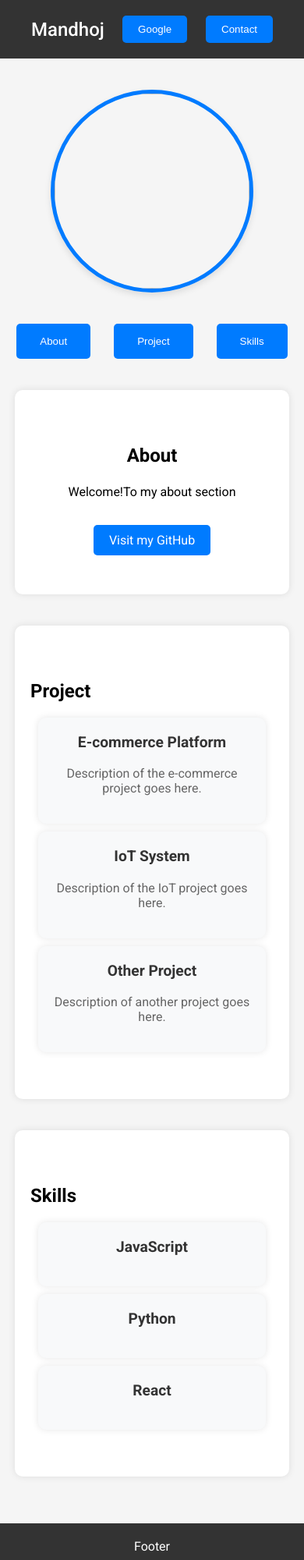
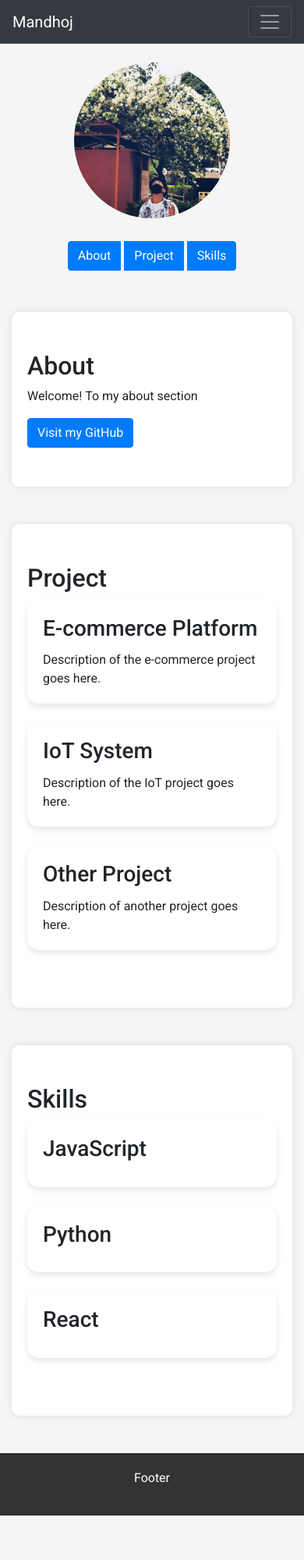
Before and after one commit to Hodakaaaa/Intern, a plain HTML site: page index.html in a window 390 px wide. Shown: the top 2000 px of the page at 78% size. After the commit the page ends 1943 px from the top, so only its background shows below. Drawn offline with nearby package versions, Linux system fonts and the light colour scheme.

Commit message:
Boostrap

```diff
--- a/index.html
+++ b/index.html
@@ -8,81 +8,177 @@
       href="https://fonts.googleapis.com/css2?family=Roboto:wght@300;400;500;700&display=swap"
       rel="stylesheet"
     />
-    <link rel="stylesheet" href="style.css" />
+    <link
+      href="https://stackpath.bootstrapcdn.com/bootstrap/4.5.2/css/bootstrap.min.css"
+      rel="stylesheet"
+    />
+    <style>
+      body {
+        font-family: "Roboto", sans-serif;
+        background-color: #f5f5f5;
+        scroll-behavior: smooth;
+      }
+      .profile-picture img {
+        width: 200px;
+        height: 200px;
+        object-fit: cover;
+        border-radius: 50%;
+        /* border: 5px solid #007bff; */
+      }
+      .navbar-nav .nav-link {
+        margin-right: 10px;
+      }
+      .btn-group a {
+        margin: 5px;
+      }
+      section {
+        padding: 50px 20px;
+        background-color: #fff;
+        margin: 20px auto;
+        border-radius: 10px;
+        box-shadow: 0 0 10px rgba(0, 0, 0, 0.1);
+        max-width: 1000px;
+      }
+      .card {
+        border: none;
+        border-radius: 15px;
+        box-shadow: 0 4px 8px rgba(0, 0, 0, 0.1);
+      }
+      footer {
+        background-color: #333;
+        color: white;
+        text-align: center;
+        padding: 20px 0;
+      }
+    </style>
   </head>
+  <body>
+    <nav class="navbar navbar-expand-lg navbar-dark bg-dark">
+      <a class="navbar-brand" href="#">Mandhoj</a>
+      <button
+        class="navbar-toggler"
+        type="button"
+        data-toggle="collapse"
+        data-target="#navbarNav"
+        aria-controls="navbarNav"
+        aria-expanded="false"
+        aria-label="Toggle navigation"
+      >
+        <span class="navbar-toggler-icon"></span>
+      </button>
+      <div class="collapse navbar-collapse" id="navbarNav">
+        <ul class="navbar-nav ml-auto">
+          <li class="nav-item">
+            <a
+              class="nav-link"
+              href="#"
+              onclick="window.open('https://www.google.com', '_blank')"
+              >Google</a
+            >
+          </li>
+          <li class="nav-item">
+            <a class="nav-link" href="contact.html">Contact</a>
+          </li>
+        </ul>
+      </div>
+    </nav>
 
-  <body>
-    <div class="header">
-      <div class="left">Mandhoj</div>
-      <div class="right">
-        <button onclick="window.open('https://www.google.com', '_blank')">
-          Google
-        </button>
-        <button onclick="window.location.href='contact.html'">Contact</button>
+    <div class="container text-center my-4">
+      <div class="profile-picture">
+        <img src="sammar.jpg" class="img-fluid" alt="Profile Picture" />
       </div>
     </div>
 
-    <div class="profile-picture">
-      <img src="#" />
+    <div class="container text-center">
+      <div class="btn-group" role="group">
+        <a class="btn btn-primary" href="#about">About</a>
+        <a class="btn btn-primary" href="#project">Project</a>
+        <a class="btn btn-primary" href="#skills">Skills</a>
+      </div>
     </div>
 
-    <div class="nav">
-      <button onclick="scrollToSection('about')">About</button>
-      <button onclick="scrollToSection('project')">Project</button>
-      <button onclick="scrollToSection('skills')">Skills</button>
-    </div>
+    <div class="container">
+      <section id="about" class="my-5">
+        <h2>About</h2>
+        <p>Welcome! To my about section</p>
+        <a
+          href="https://github.com/your-github-username"
+          class="btn btn-primary"
+          target="_blank"
+          >Visit my GitHub</a
+        >
+      </section>
 
-    <section id="about">
-      <h2>About</h2>
-      <p>Welcome!To my about section</p>
-      <a href="https://github.com/your-github-username" target="_blank"
-        >Visit my GitHub</a
-      >
-    </section>
-
-    <div class="content-row">
-      <section id="project">
+      <section id="project" class="my-5">
         <h2>Project</h2>
-        <div class="project-list">
-          <div class="project-item">
-            <h3>E-commerce Platform</h3>
-            <p>Description of the e-commerce project goes here.</p>
+        <div class="row">
+          <div class="col-md-4">
+            <div class="card mb-4">
+              <div class="card-body">
+                <h3 class="card-title">E-commerce Platform</h3>
+                <p class="card-text">
+                  Description of the e-commerce project goes here.
+                </p>
+              </div>
+            </div>
           </div>
-          <div class="project-item">
-            <h3>IoT System</h3>
-            <p>Description of the IoT project goes here.</p>
+          <div class="col-md-4">
+            <div class="card mb-4">
+              <div class="card-body">
+                <h3 class="card-title">IoT System</h3>
+                <p class="card-text">
+                  Description of the IoT project goes here.
+                </p>
+              </div>
+            </div>
           </div>
-          <div class="project-item">
-            <h3>Other Project</h3>
-            <p>Description of another project goes here.</p>
+          <div class="col-md-4">
+            <div class="card mb-4">
+              <div class="card-body">
+                <h3 class="card-title">Other Project</h3>
+                <p class="card-text">
+                  Description of another project goes here.
+                </p>
+              </div>
+            </div>
           </div>
         </div>
       </section>
 
-      <section id="skills">
+      <section id="skills" class="my-5">
         <h2>Skills</h2>
-        <div class="skills-list">
-          <div class="skill-item">
-            <h3>JavaScript</h3>
+        <div class="row">
+          <div class="col-md-4">
+            <div class="card mb-4">
+              <div class="card-body">
+                <h3 class="card-title">JavaScript</h3>
+              </div>
+            </div>
           </div>
-          <div class="skill-item">
-            <h3>Python</h3>
+          <div class="col-md-4">
+            <div class="card mb-4">
+              <div class="card-body">
+                <h3 class="card-title">Python</h3>
+              </div>
+            </div>
           </div>
-          <div class="skill-item">
-            <h3>React</h3>
+          <div class="col-md-4">
+            <div class="card mb-4">
+              <div class="card-body">
+                <h3 class="card-title">React</h3>
+              </div>
+            </div>
           </div>
         </div>
       </section>
     </div>
 
-    <footer>Footer</footer>
+    <footer class="footer">
+      <p>Footer</p>
+    </footer>
 
-    <script>
-      function scrollToSection(sectionId) {
-        document
-          .getElementById(sectionId)
-          .scrollIntoView({ behavior: "smooth" });
-      }
-    </script>
+    <script src="https://code.jquery.com/jquery-3.5.1.slim.min.js"></script>
+    <script src="https://cdn.jsdelivr.net/npm/@popperjs/core@2.5.4/dist/umd/popper.min.js"></script>
+    <script src="https://stackpath.bootstrapcdn.com/bootstrap/4.5.2/js/bootstrap.min.js"></script>
   </body>
 </html>
```
Also changed, not shown: contact.html (+69 -125 lines), image.jpg (added).
